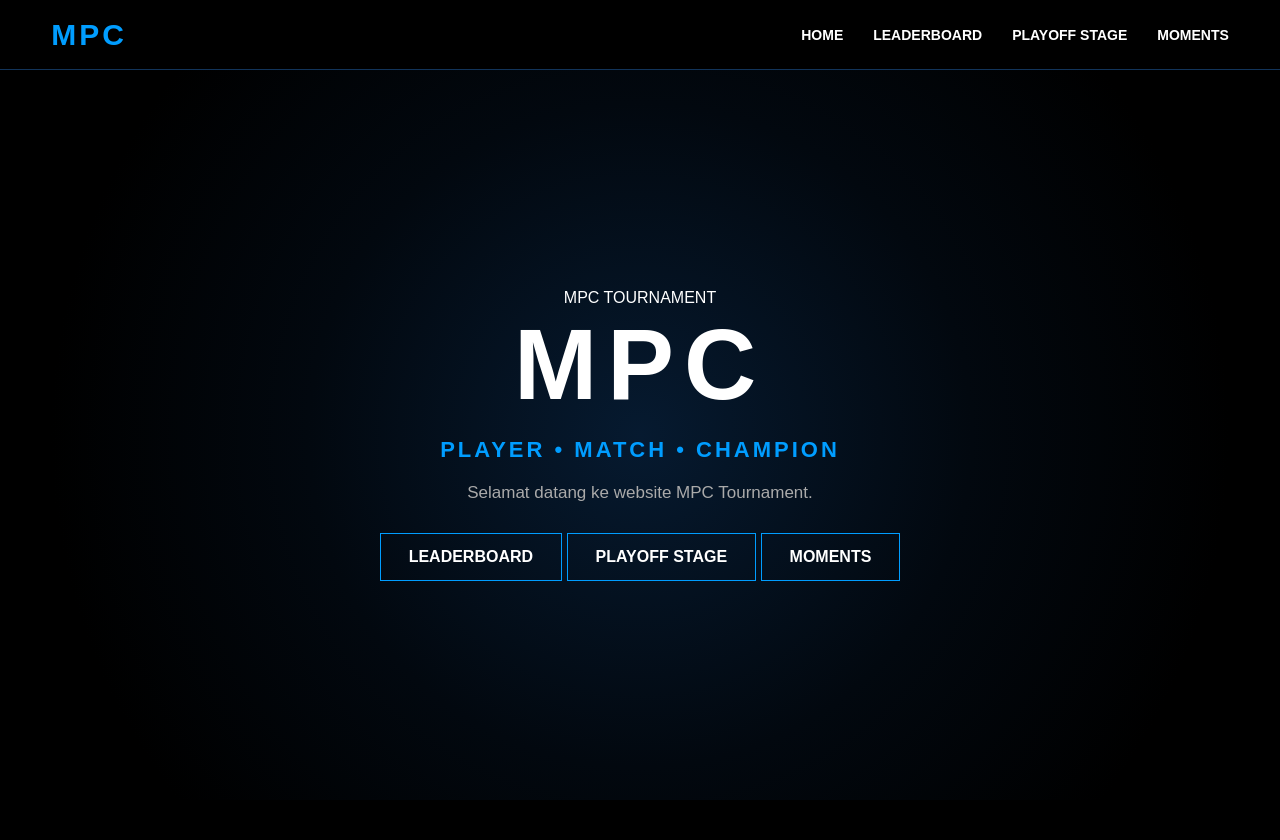
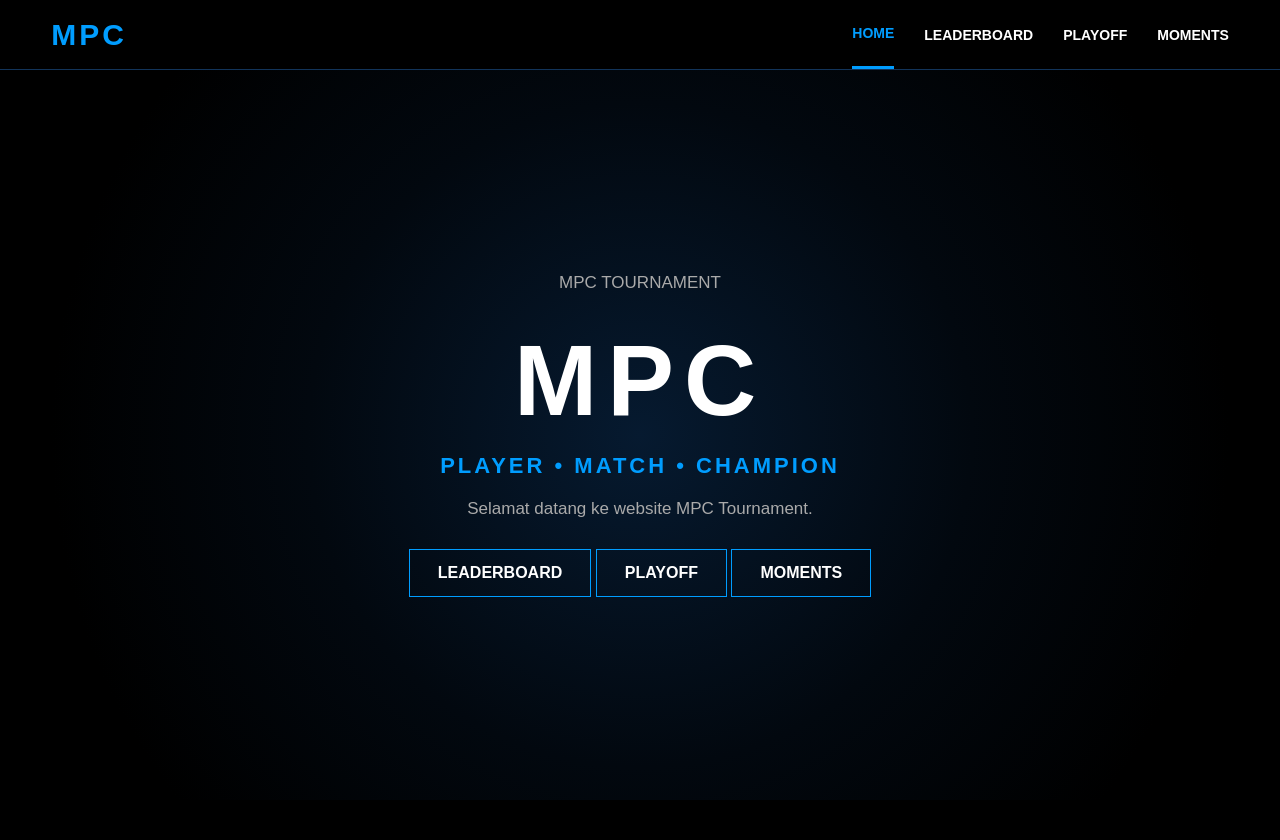
Before and after one commit to naqiuddin2303/MPC, a Flask app: page / in a window 1280 px wide. Shown: the top 840 px of the page. Run offline with Flask 3, Linux system fonts and the light colour scheme.

Commit message:
Update index.html

```diff
--- a/templates/index.html
+++ b/templates/index.html
@@ -8,7 +8,7 @@
     <meta name="viewport"
           content="width=device-width, initial-scale=1.0">
 
-    <title>MPC</title>
+    <title>MPC - Home</title>
 
     <link rel="stylesheet"
           href="{{ url_for('static', filename='style.css') }}">
@@ -19,9 +19,9 @@
 <body>
 
 
-<!-- ==========================================
+<!-- ==============================
      NAVIGATION
-========================================== -->
+============================== -->
 
 <nav>
 
@@ -29,9 +29,10 @@
         MPC
     </div>
 
+
     <div class="nav-links">
 
-        <a href="/">
+        <a href="/" class="active">
             HOME
         </a>
 
@@ -40,7 +41,7 @@
         </a>
 
         <a href="/playoff">
-            PLAYOFF STAGE
+            PLAYOFF
         </a>
 
         <a href="/moments">
@@ -52,25 +53,31 @@
 </nav>
 
 
-<!-- ==========================================
+
+<!-- ==============================
      HOME
-========================================== -->
+============================== -->
 
 <main class="home">
 
+
     <div class="home-content">
 
-        <div class="small-title">
+
+        <p class="small-title">
             MPC TOURNAMENT
-        </div>
+        </p>
+
 
         <h1>
             MPC
         </h1>
 
+
         <h2>
             PLAYER • MATCH • CHAMPION
         </h2>
+
 
         <p class="welcome">
             Selamat datang ke website MPC Tournament.
@@ -78,6 +85,7 @@
 
 
         <div class="home-buttons">
+
 
             <a href="/leaderboard"
                class="button">
@@ -90,7 +98,7 @@
             <a href="/playoff"
                class="button">
 
-                PLAYOFF STAGE
+                PLAYOFF
 
             </a>
 
@@ -102,11 +110,15 @@
 
             </a>
 
+
         </div>
+
 
     </div>
 
+
 </main>
+
 
 
 <footer>
@@ -117,5 +129,4 @@
 
 
 </body>
-
 </html>
```
